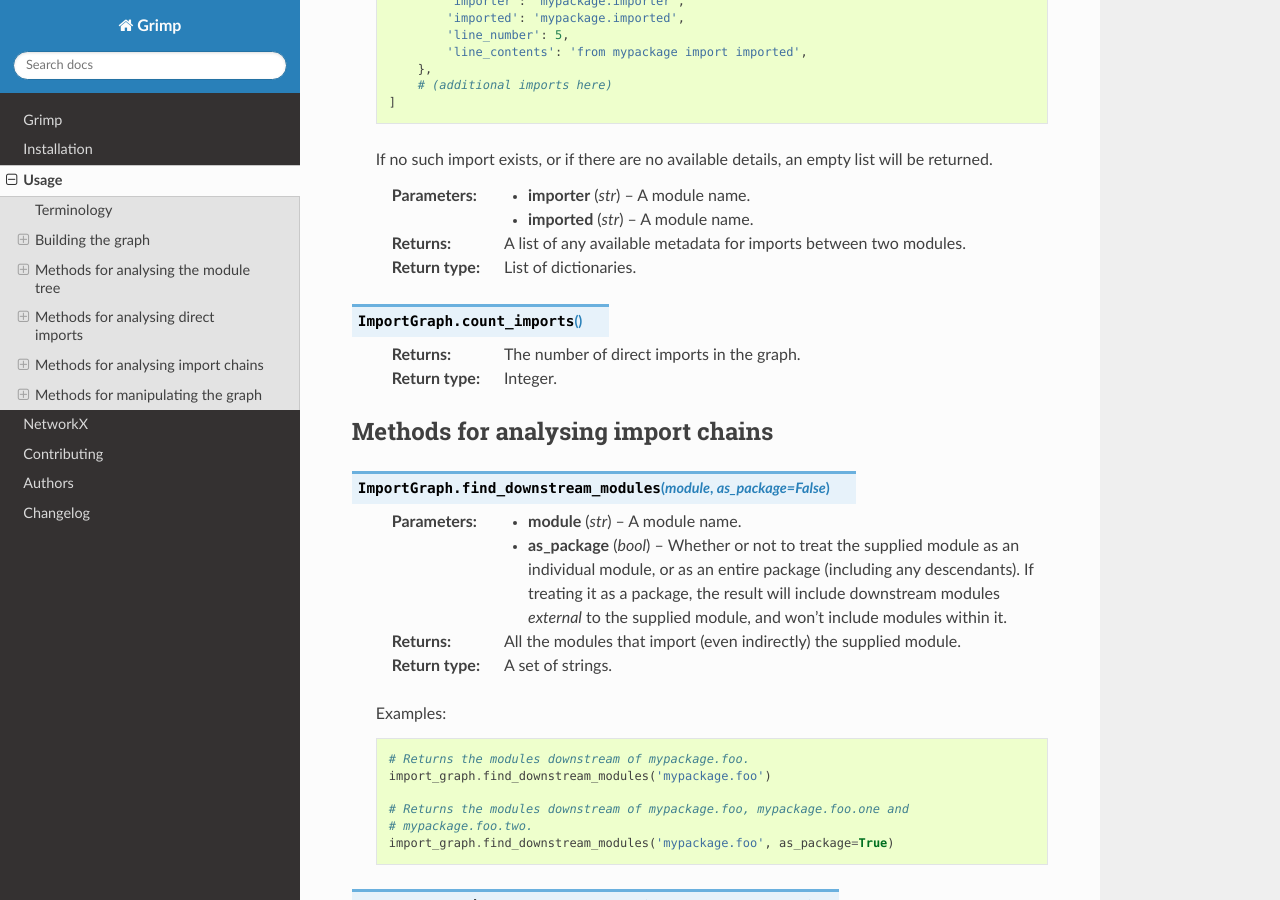
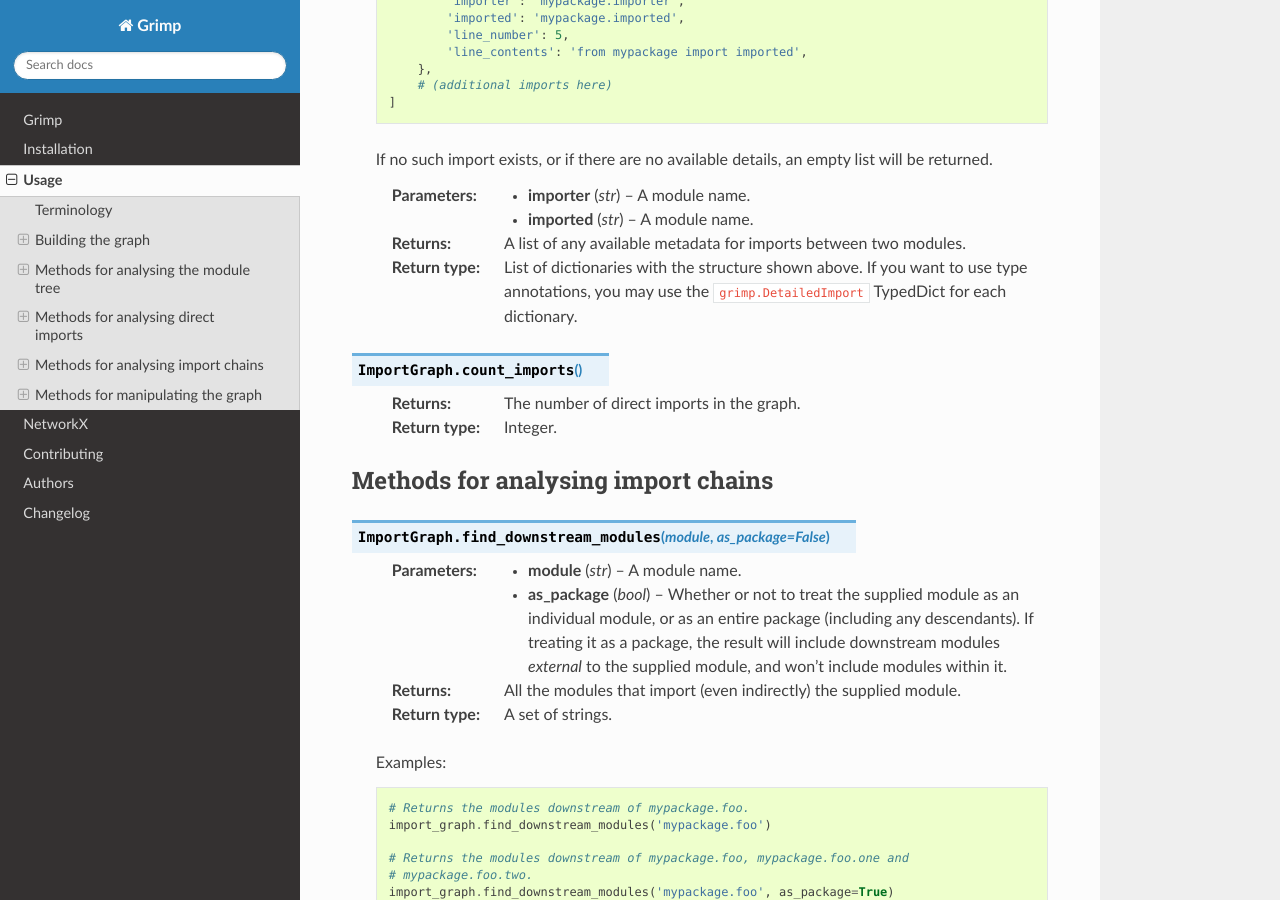
Before and after one commit to seddonym/grimp, a Sphinx documentation site: the page built from docs/usage.rst, in a window 1280 px wide and 900 px high, scrolled down 3438 px. Built offline with Sphinx 7.4.7 and the Read the Docs theme 2.0.0, drawn with Linux system fonts in a browser that asks for light colours.

Commit message:
Add docs and changelog re. DetailedImport

```diff
--- a/AUTHORS.rst
+++ b/AUTHORS.rst
@@ -4,4 +4,5 @@ Authors
 
 * David Seddon - https://seddonym.me
 * Kevin Amado - https://github.com/kamadorueda
+* Matthew Gamble - https://github.com/mwgamble
 * NetworkX developers - The shortest path algorithm was adapted from the NetworkX library https://networkx.org/.
--- a/CHANGELOG.rst
+++ b/CHANGELOG.rst
@@ -1,6 +1,11 @@
 
 Changelog
 =========
+
+latest
+------
+
+* Annotate get_import_details return value with a DetailedImport.
 
 2.1 (2022-12-2)
 ---------------
--- a/docs/usage.rst
+++ b/docs/usage.rst
@@ -158,7 +158,8 @@ Methods for analysing direct imports
     :param str importer: A module name.
     :param str imported: A module name.
     :return: A list of any available metadata for imports between two modules.
-    :rtype: List of dictionaries.
+    :rtype: List of dictionaries with the structure shown above. If you want to use type annotations, you may use the
+        ``grimp.DetailedImport`` TypedDict for each dictionary.
 
 .. py:function:: ImportGraph.count_imports()
 
--- a/src/grimp/__init__.py
+++ b/src/grimp/__init__.py
@@ -1,6 +1,7 @@
 __version__ = "2.1"
 
 from .domain.valueobjects import Module, DirectImport
+from .application.ports.graph import DetailedImport
 from .main import build_graph
 
-__all__ = ["Module", "DirectImport", "build_graph"]
+__all__ = ["Module", "DetailedImport", "DirectImport", "build_graph"]
```
